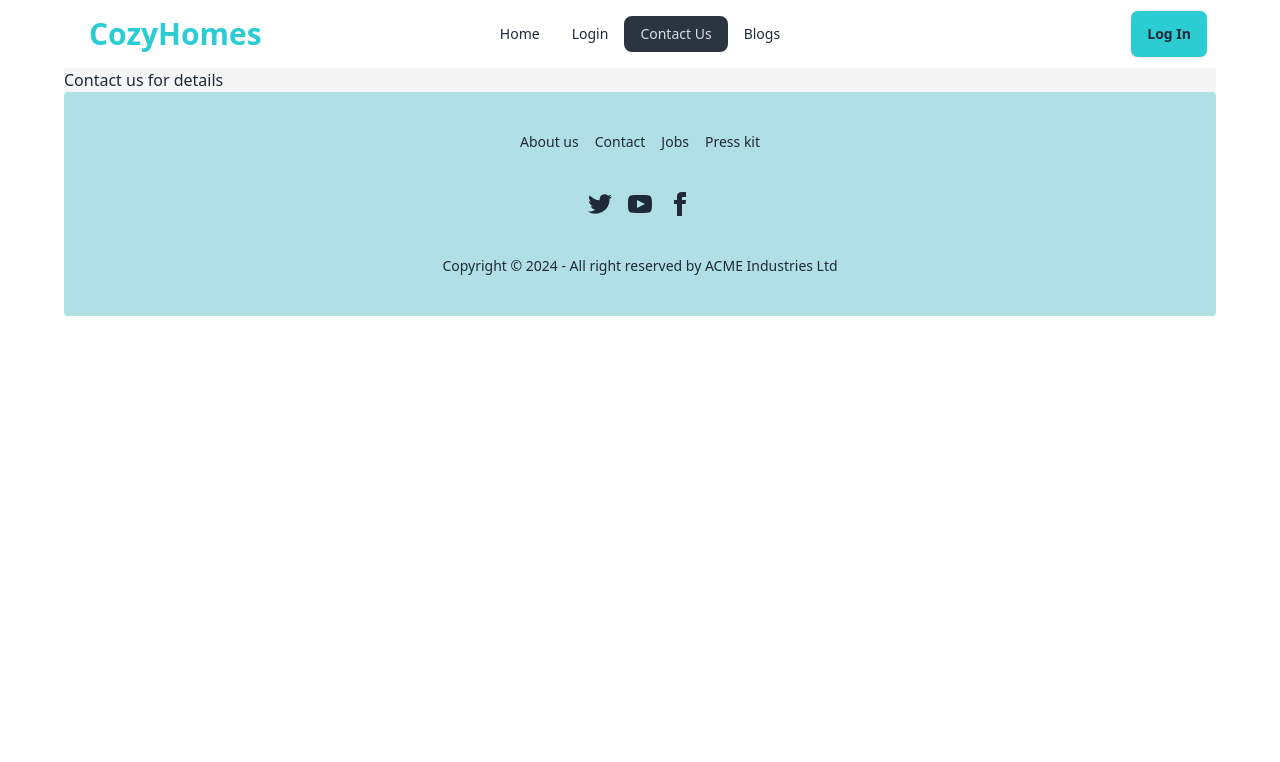
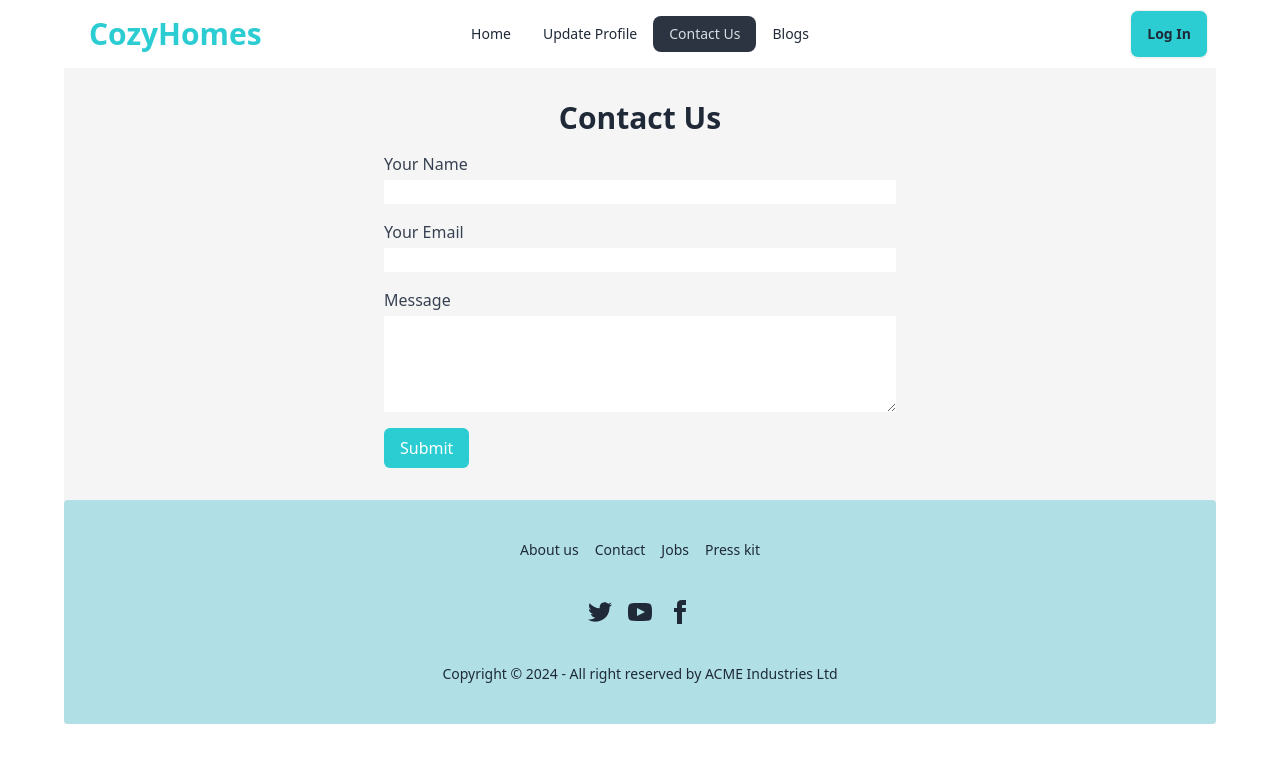
Before and after one commit to protim1451/task-9-, a React (Vite) app: page /contact in a window 1280 px wide. Shown: the top 762 px of the page. Built offline with nearby package versions, Linux system fonts and the light colour scheme; no server answers.

Commit message:
contact us page done

```diff
--- a/package.json
+++ b/package.json
@@ -33,6 +33,6 @@
     "eslint-plugin-react-refresh": "^0.4.6",
     "postcss": "^8.4.38",
     "tailwindcss": "^3.4.3",
-    "vite": "^5.2.0"
+    "vite": "^5.2.8"
   }
 }
--- a/src/FirebaseProvider/FirebaseProvider.jsx
+++ b/src/FirebaseProvider/FirebaseProvider.jsx
@@ -1,6 +1,7 @@
 import { GithubAuthProvider, GoogleAuthProvider, createUserWithEmailAndPassword, getAuth, onAuthStateChanged, signInWithEmailAndPassword, signInWithPopup, signOut } from "firebase/auth";
 import { createContext, useEffect, useState } from "react";
 import auth from "../firebase/firebaseConfig";
+
 
 export const AuthContext = createContext(null);
 
@@ -13,21 +14,30 @@ const FirebaseProvider = ({ children }) => {
     const [user, setUser] = useState(null);
     console.log(user);
 
+
+    const [loading, setLoading] = useState(true);
+
     const createUser = (email, password) => {
+        setLoading(true);
         return createUserWithEmailAndPassword(auth, email, password);
     }
 
     const signInUser = (email, password) =>{
+        setLoading(true);
         return signInWithEmailAndPassword(auth, email, password);
     }
 
     const googleLogin = () =>{
-        return signInWithPopup(auth, googleProvider);
+        setLoading(true);
+        return signInWithPopup(auth, googleProvider)
     }
 
     const gitLogin = () => {
-        return signInWithPopup(auth, gitProvider);
+        setLoading(true);
+        return signInWithPopup(auth, gitProvider)
+
     }
+
 
     const logOut = () => {
         setUser(null);
@@ -36,17 +46,22 @@ const FirebaseProvider = ({ children }) => {
 
     useEffect(() => {
         const auth = getAuth();
-        onAuthStateChanged(auth, (user) => {
+        const unSubscribe = onAuthStateChanged(auth, (user) => {
             if (user) {
                 setUser(user);
+                setLoading(false);
             } else {
                 console.log('User Signed Out');
             }
         });
+        return () => {
+            unSubscribe();
+        }
     }, [])
 
     const allValues = {
         createUser,
+        loading,
         signInUser,
         googleLogin,
         gitLogin,
--- a/src/pages/ContactUs/ContactUs.jsx
+++ b/src/pages/ContactUs/ContactUs.jsx
@@ -1,13 +1,46 @@
+import { useState } from "react";
 import { Helmet } from "react-helmet-async";
 
 
 const ContactUs = () => {
+    const [name, setName] = useState('');
+    const [email, setEmail] = useState('');
+    const [message, setMessage] = useState('');
+    const [submitted, setSubmitted] = useState(false);
+
+    const handleSubmit = (e) => {
+        e.preventDefault();
+        console.log('Form submitted:', { name, email, message });
+        setSubmitted(true);
+    };
+
     return (
-        <div>
+        <div className="container mx-auto py-8">
             <Helmet>
                 <title>Contact Us</title>
             </Helmet>
-            <h1>Contact us for details</h1>
+            <h1 className="text-3xl font-bold mb-4 text-center">Contact Us</h1>
+            {submitted ? (
+                <div className="bg-green-200 text-green-800 p-4 rounded-md mb-4">
+                    Thank you for contacting us! We will get back to you soon.
+                </div>
+            ) : (
+                <form onSubmit={handleSubmit} className="max-w-lg mx-auto">
+                    <div className="mb-4">
+                        <label htmlFor="name" className="block font-medium text-gray-700">Your Name</label>
+                        <input type="text" id="name" className="form-input mt-1 block w-full" value={name} onChange={(e) => setName(e.target.value)} required />
+                    </div>
+                    <div className="mb-4">
+                        <label htmlFor="email" className="block font-medium text-gray-700">Your Email</label>
+                        <input type="email" id="email" className="form-input mt-1 block w-full" value={email} onChange={(e) => setEmail(e.target.value)} required />
+                    </div>
+                    <div className="mb-4">
+                        <label htmlFor="message" className="block font-medium text-gray-700">Message</label>
+                        <textarea id="message" className="form-textarea mt-1 block w-full" rows="4" value={message} onChange={(e) => setMessage(e.target.value)} required></textarea>
+                    </div>
+                    <button type="submit" className="bg-[#2CCCD3] hover:bg-teal-600 text-white py-2 px-4 rounded-md">Submit</button>
+                </form>
+            )}
         </div>
     );
 };
--- a/src/pages/Login/Login.jsx
+++ b/src/pages/Login/Login.jsx
@@ -1,13 +1,17 @@
-import { useContext } from "react";
 import { Link } from "react-router-dom";
-import { AuthContext } from "../../FirebaseProvider/FirebaseProvider";
 import { useForm } from "react-hook-form";
 import SocialLogin from "./SocialLogin";
 import useAuth from "../Hooks/useAuth";
 import { Helmet } from "react-helmet-async";
+import { useNavigate } from "react-router-dom";
+import { useLocation } from 'react-router-dom';
+
 
 
 const Login = () => {
+
+    const location = useLocation();
+    const navigate = useNavigate();
 
     const {
         register,
@@ -21,6 +25,8 @@ const Login = () => {
         signInUser(email, password)
         .then(result => {
             console.log(result);
+
+            navigate(location?.state ? location.state: '/');
         })
         .catch(error => {
             console.error(error);
--- a/src/pages/Shared/Navbar.jsx
+++ b/src/pages/Shared/Navbar.jsx
@@ -9,7 +9,7 @@ const Navbar = () => {
     const navlinks = (
         <>
             <li><NavLink to='/'>Home</NavLink></li>
-            <li><NavLink to='/login'>Login</NavLink></li>
+            <li><NavLink to='/login'>Update Profile</NavLink></li>
             <li><NavLink to='/contact'>Contact Us</NavLink></li>
             <li><NavLink to="/blogs">Blogs</NavLink></li>
         </>
--- /dev/null
+++ b/src/routes/PrivateRoute.jsx
@@ -0,0 +1,24 @@
+import useAuth from "../pages/Hooks/useAuth";
+import { Navigate } from "react-router-dom";
+import { useLocation } from 'react-router-dom';
+
+const PrivateRoute = ({ children }) => {
+    const { user, loading } = useAuth();
+    const location = useLocation();
+
+    // Check if the current route is the property details route
+    const isPropertyDetailsRoute = location.pathname.startsWith('/property/');
+
+    if (loading && !isPropertyDetailsRoute) {
+        // Display loading spinner only if it's not the property details route
+        return <span className="text-center loading loading-infinity loading-lg"></span>;
+    }
+
+    if (user) {
+        return children;
+    }
+
+    return <Navigate state={location?.pathname || '/'} to="/login"></Navigate>;
+};
+
+export default PrivateRoute;
--- a/src/routes/Routes.jsx
+++ b/src/routes/Routes.jsx
@@ -6,6 +6,7 @@ import Register from "../pages/Register/Register";
 import ContactUs from "../pages/ContactUs/ContactUs";
 import NotFound from "../pages/NotFound/NotFound";
 import PropertyDetails from "../pages/PropertyDetails/PropertyDetails";
+import PrivateRoute from "./PrivateRoute";
 
 
 const router = createBrowserRouter([
@@ -21,7 +22,7 @@ const router = createBrowserRouter([
             },
             {
                 path: '/property/:id',
-                element: <PropertyDetails></PropertyDetails>,
+                element: <PrivateRoute><PropertyDetails></PropertyDetails></PrivateRoute>,
             },
             {
                 path: '/login',
```
Also changed, not shown: 1 other file (tests, documents, lock files or other folders).
